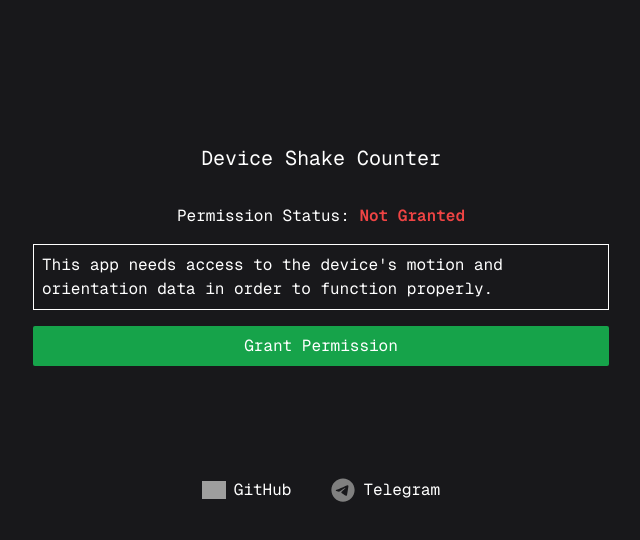
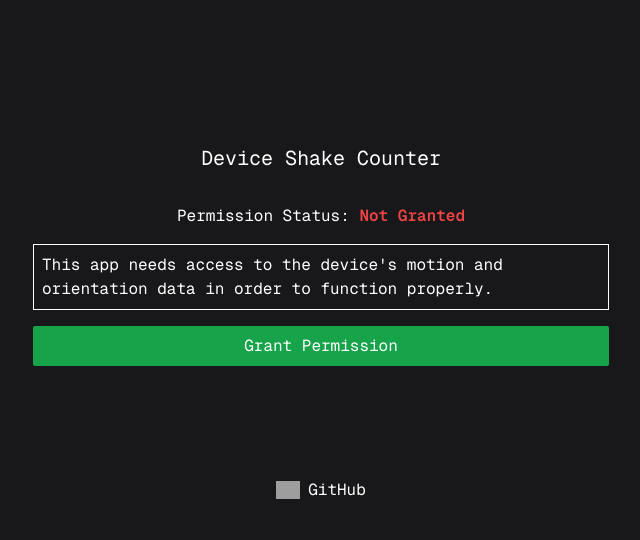
Before and after one commit to ivankhrsh/shake-counter, a Next.js app: page / in a window 1280 px wide. Shown: the top 540 px of the page, without its empty margins (319-959 px from the left). Built offline with nearby package versions, Linux system fonts and the light colour scheme; grey boxes are pictures that could not be loaded.

Commit message:
remove link

```diff
--- a/src/app/components/footer.tsx
+++ b/src/app/components/footer.tsx
@@ -20,16 +20,6 @@ export default function Footer() {
         />
         GitHub
       </a>
-
-      <a
-        className="hover:border-1 group flex items-center gap-2 rounded-sm p-2 hover:text-blue-500 hover:underline hover:underline-offset-4"
-        href="https://t.me/nullOn"
-        rel="noopener noreferrer"
-        target="_blank"
-      >
-        <TelegramIcon />
-        Telegram
-      </a>
     </footer>
   );
 }
```
